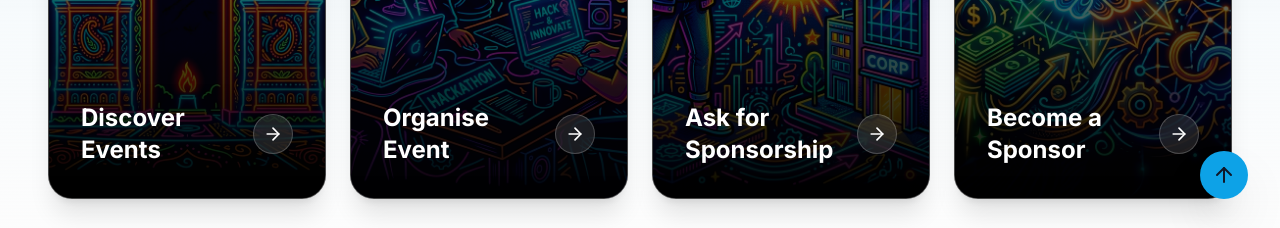
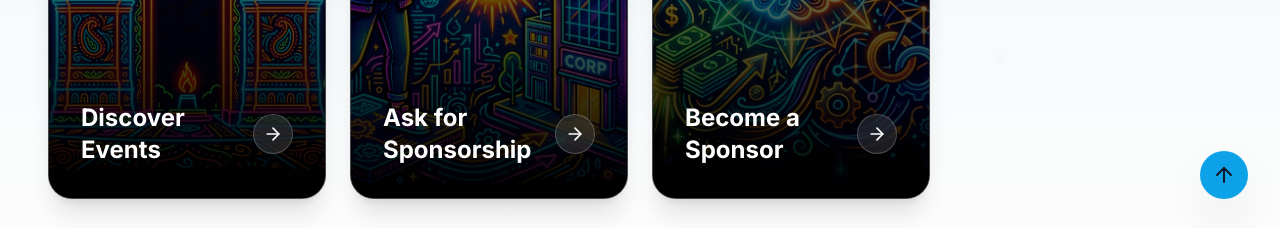
Before and after one commit to Db8067/Sponsora, a Next.js app in the folder main-app/: page /get-started in a window 1280 px wide. Shown: the part 569-797 px from the top of the page. Built offline with nearby package versions, Linux system fonts and the light colour scheme; no server answers.

Commit message:
Remove organise event category from get-started page

```diff
--- a/main-app/app/get-started/page.tsx
+++ b/main-app/app/get-started/page.tsx
@@ -10,11 +10,6 @@ const portalOptions = [
     title: "Discover Events",
     href: "/events",
     bgImage: "/images/india-gate.png",
-  },
-  {
-    title: "Organise Event",
-    href: "/dashboard/organizer",
-    bgImage: "/images/doodle_organize.png",
   },
   {
     title: "Ask for Sponsorship",
```
